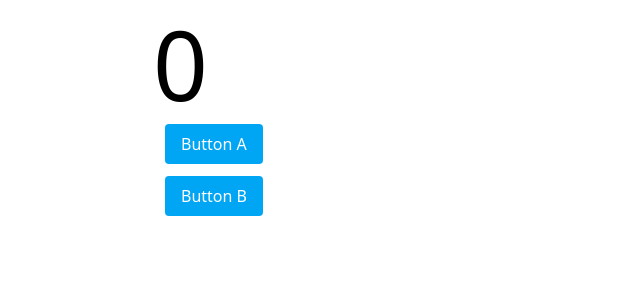
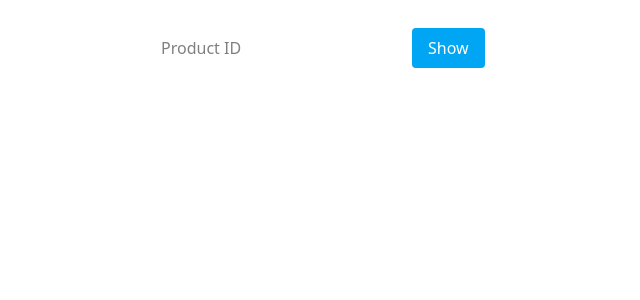
Before and after one commit to msbelajar/weblanjutan2025b, a React (Vite) app: page / in a window 1280 px wide. Shown: the top 300 px of the page, without its empty margins (7-647 px from the left). Built offline with nearby package versions, Linux system fonts and the light colour scheme.

Commit message:
"contoh baru"

```diff
--- a/src/03/ContohState/AppCounter.jsx
+++ b/src/03/ContohState/AppCounter.jsx
@@ -5,6 +5,7 @@ function AppCounter() {
 
     const handleClick = () => {
         setCount(count + 1)
+        console.log(count)
     }
 
   return (
--- /dev/null
+++ b/src/04/ContohUseEffect/App01.jsx
@@ -0,0 +1,25 @@
+import { useEffect } from "react";
+
+function App01() {
+
+    const getData = () => {
+
+    }
+
+    const handleClick = () => {
+        alert('Heloo')
+    }
+
+    useEffect(
+        () => console.log('check')
+    )
+
+  return (
+    <>
+    <h1 className="text-4xl m-3">App01</h1>
+      <button onClick={handleClick} className="bg-amber-500 py-2 px-4 text-white rounded">Click</button>
+    </>
+  );
+}
+
+export default App01;
--- /dev/null
+++ b/src/05/Product.jsx
@@ -0,0 +1,23 @@
+import { useState } from "react"
+
+export default function Product() {
+
+  //const [products, setProducts] = useState([]);
+  const [productID, setProductID] = useState(0);
+
+  const handleShow = () => {
+    console.log(productID)
+  }
+
+  const handleChange = (e) => {
+    //console.log(e.target.value)
+    setProductID(e.target.value)
+  }
+
+  return (
+   <div className="container mx-auto mt-7">
+    <input onChange={handleChange} placeholder="Product ID" className="px-2 py-2 rounded mr-3"></input>
+    <button onClick={handleShow} className="bg-sky-500 text-white px-4 py-2 rounded">Show</button>
+    </div>
+  )
+}
--- a/src/App.jsx
+++ b/src/App.jsx
@@ -1,11 +1,9 @@
-import AppCounter from "./03/SharingState/AppCounter";
-
+import Product from "./05/Product";
 export default function App() {
-
 
   return (
     <div className="w-3/4 mx-auto mt-4">
-        <AppCounter />
+        <Product />
     </div>
   );
 }
```
